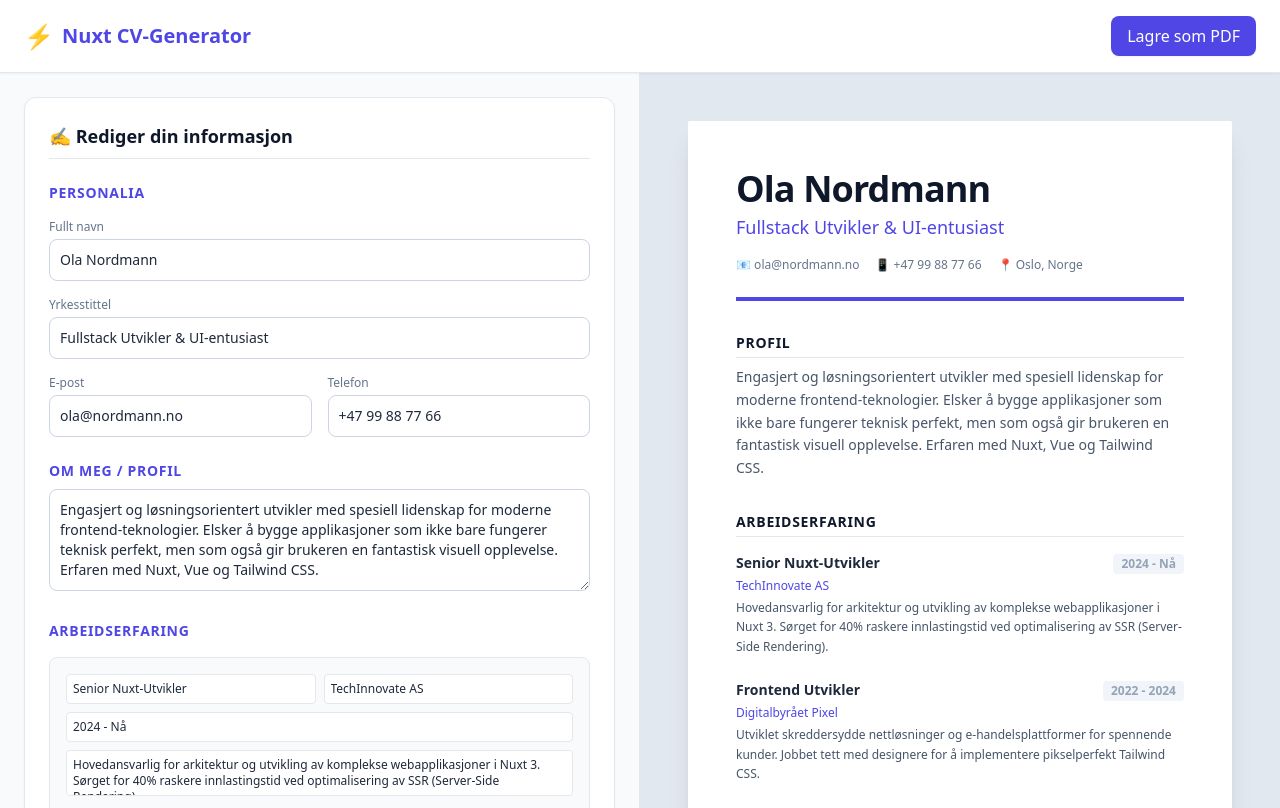
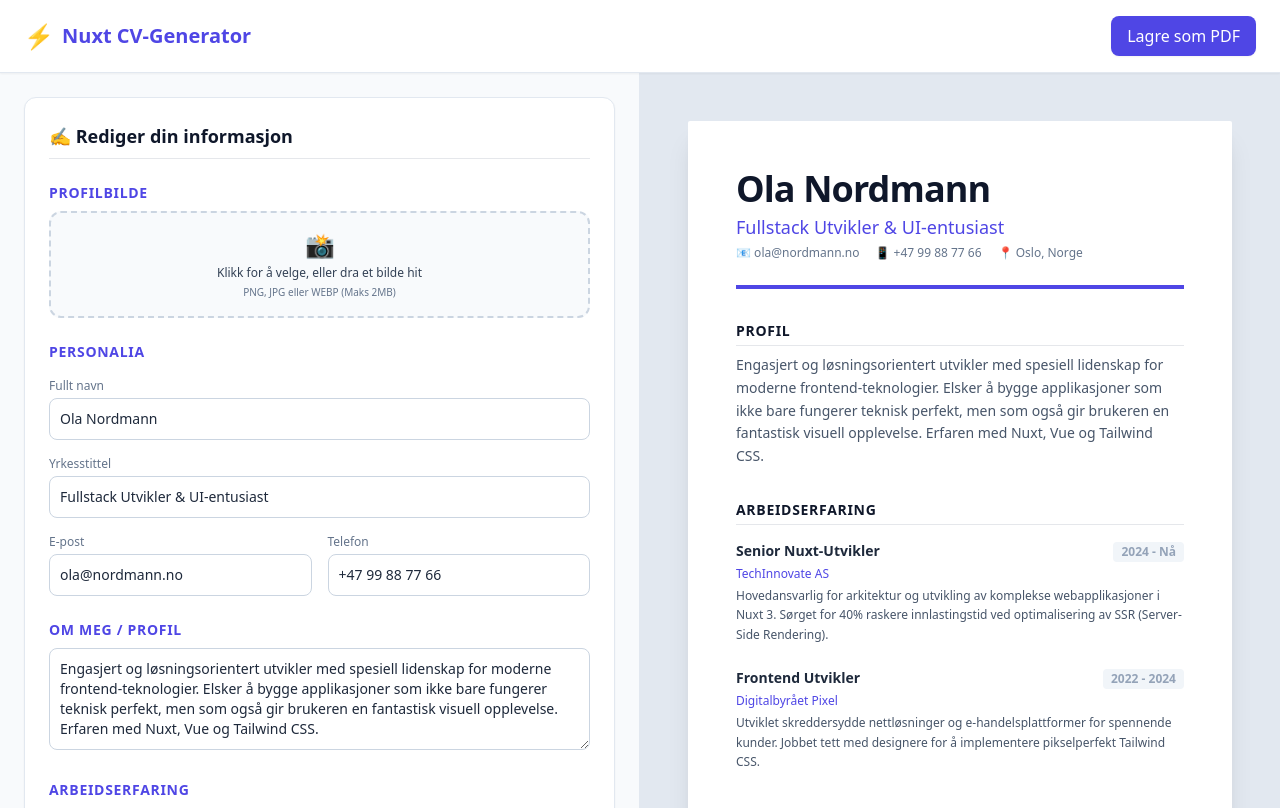
Before and after one commit to WellDone88/CV-mal, a Nuxt app: page / in a window 1280 px wide. Built offline with nearby package versions, Linux system fonts and the light colour scheme.

Commit message:
+ button

```diff
--- a/app/app.vue
+++ b/app/app.vue
@@ -27,6 +27,7 @@
 // Vår reaktive eksempeldata - CV-en starter ALDRI blank!
 // Merk: Vi trenger ikke 'import { ref } from "vue"' fordi Nuxt fikser det automatisk!
 const cvData = ref({
+  Bilde:'',
   navn: 'Ola Nordmann',
   tittel: 'Fullstack Utvikler & UI-entusiast',
   epost: 'ola@nordmann.no',
--- a/app/components/CvEditor.vue
+++ b/app/components/CvEditor.vue
@@ -3,6 +3,31 @@
     <h2 class="text-lg font-bold text-slate-900 border-b pb-2 flex items-center gap-2">
       ✍️ Rediger din informasjon
     </h2>
+
+    <div class="space-y-2">
+  <label class="block text-sm font-semibold text-indigo-600 uppercase tracking-wider">Profilbilde</label>
+
+  <div
+    @dragover.prevent
+    @drop.prevent="haandterDrop"
+    class="border-2 border-dashed border-slate-300 hover:border-indigo-500 rounded-xl p-4 text-center cursor-pointer bg-slate-50 transition-colors group"
+    @click="$refs.filInput.click()"
+  >
+    <input
+      type="file"
+      ref="filInput"
+      class="hidden"
+      accept="image/*"
+      @change="haandterFilvalg"
+    />
+
+    <div class="space-y-1 text-slate-500">
+      <span class="text-2xl group-hover:scale-110 inline-block transition-transform">📸</span>
+      <p class="text-xs font-medium text-slate-700">Klikk for å velge, eller dra et bilde hit</p>
+      <p class="text-[10px]">PNG, JPG eller WEBP (Maks 2MB)</p>
+    </div>
+  </div>
+</div>
 
     <div class="space-y-4">
       <h3 class="text-sm font-semibold text-indigo-600 uppercase tracking-wider">Personalia</h3>
@@ -44,11 +69,53 @@
         <input v-model="jobb.periode" type="text" placeholder="Periode (f.eks. 2022 - 2024)" class="w-full border rounded p-1.5 text-xs bg-white" />
         <textarea v-model="jobb.beskrivelse" rows="2" placeholder="Beskriv oppgaver..." class="w-full border rounded p-1.5 text-xs bg-white resize-none"></textarea>
       </div>
-    </div>
-  </div>
-</template>
+
+      <button
+        type="button"
+        @click="leggTilJobb"
+        class="w-full mt-2 bg-slate-100 hover:bg-slate-200 text-slate-700 font-medium py-2 px-4 rounded-lg text-xs transition-colors border border-slate-300 border-dashed flex items-center justify-center gap-1"
+      >
+        ➕ Legg til ny jobb
+      </button>
+
+    </div> </div> </template>
 
 <script setup>
+
+// Funksjon for å legge til en ny, tom jobb i listen
+const leggTilJobb = () => {
+  // Vi genererer en unik ID basert på nåværende tidspunkt
+  const nyId = Date.now()
+
+  lokalData.value.erfaringer.push({
+    id: nyId,
+    stilling: '',
+    bedrift: '',
+    periode: '',
+    beskrivelse: ''
+  })
+}
+
+const haandterFilvalg = (event) => {
+  const fil = event.target.files[0]
+  lesOgLagreFil(fil)
+}
+
+const haandterDrop = (event) => {
+  const fil = event.dataTransfer.files[0]
+  lesOgLagreFil(fil)
+}
+
+const lesOgLagreFil = (fil) => {
+  if (!fil || !fil.type.startsWith('image/')) return
+
+  const leser = new FileReader()
+  leser.onload = (e) => {
+    // Vi oppdaterer lokalData, som watch-en vår automatisk sender opp til app.vue!
+    lokalData.value.bilde = e.target.result
+  }
+  leser.readAsDataURL(fil)
+}
 
 // Tar imot data fra app.vue
 const props = defineProps({
--- a/app/components/CvPreview.vue
+++ b/app/components/CvPreview.vue
@@ -1,7 +1,8 @@
 <template>
   <div class="w-full max-w-[800px] bg-white min-h-[1050px] shadow-xl rounded-sm p-12 space-y-8 print:shadow-none print:p-0 print:w-full">
 
-    <div class="border-b-4 border-indigo-600 pb-6">
+    <div class="border-b-4 border-indigo-600 pb-6 flex justify-between items-start gap-4">
+      <div class="space-y-1 flex-1">
         <h1 class="text-4xl font-extrabold text-slate-900 tracking-tight">{{ cvData.navn || 'Ditt Navn' }}</h1>
         <p class="text-lg text-indigo-600 font-medium mt-1">{{ cvData.tittel || 'Din Tittel' }}</p>
 
@@ -12,13 +13,18 @@
         </div>
       </div>
 
+      <div v-if="cvData.bilde" class="w-24 h-24 rounded-full overflow-hidden border-2 border-indigo-600 shadow-md flex-shrink-0 bg-slate-100">
+        <img :src="cvData.bilde" alt="Profilbilde" class="w-full h-full object-cover" />
+      </div>
+    </div>
+
     <div v-if="cvData.profil" class="space-y-2">
-      <h2 class="text-lg font-bold text-slate-900 uppercase tracking-wider text-sm border-b pb-1">Profil</h2>
+      <h2 class="text-slate-900 uppercase tracking-wider text-sm font-bold border-b pb-1">Profil</h2>
       <p class="text-sm text-slate-600 leading-relaxed whitespace-pre-line">{{ cvData.profil }}</p>
     </div>
 
     <div class="space-y-4">
-      <h2 class="text-lg font-bold text-slate-900 uppercase tracking-wider text-sm border-b pb-1">Arbeidserfaring</h2>
+      <h2 class="text-slate-900 uppercase tracking-wider text-sm font-bold border-b pb-1">Arbeidserfaring</h2>
 
       <div class="space-y-6">
         <div v-for="jobb in cvData.erfaringer" :key="jobb.id" class="space-y-1">
```
Lines whose indentation alone changed are shown as unchanged.
